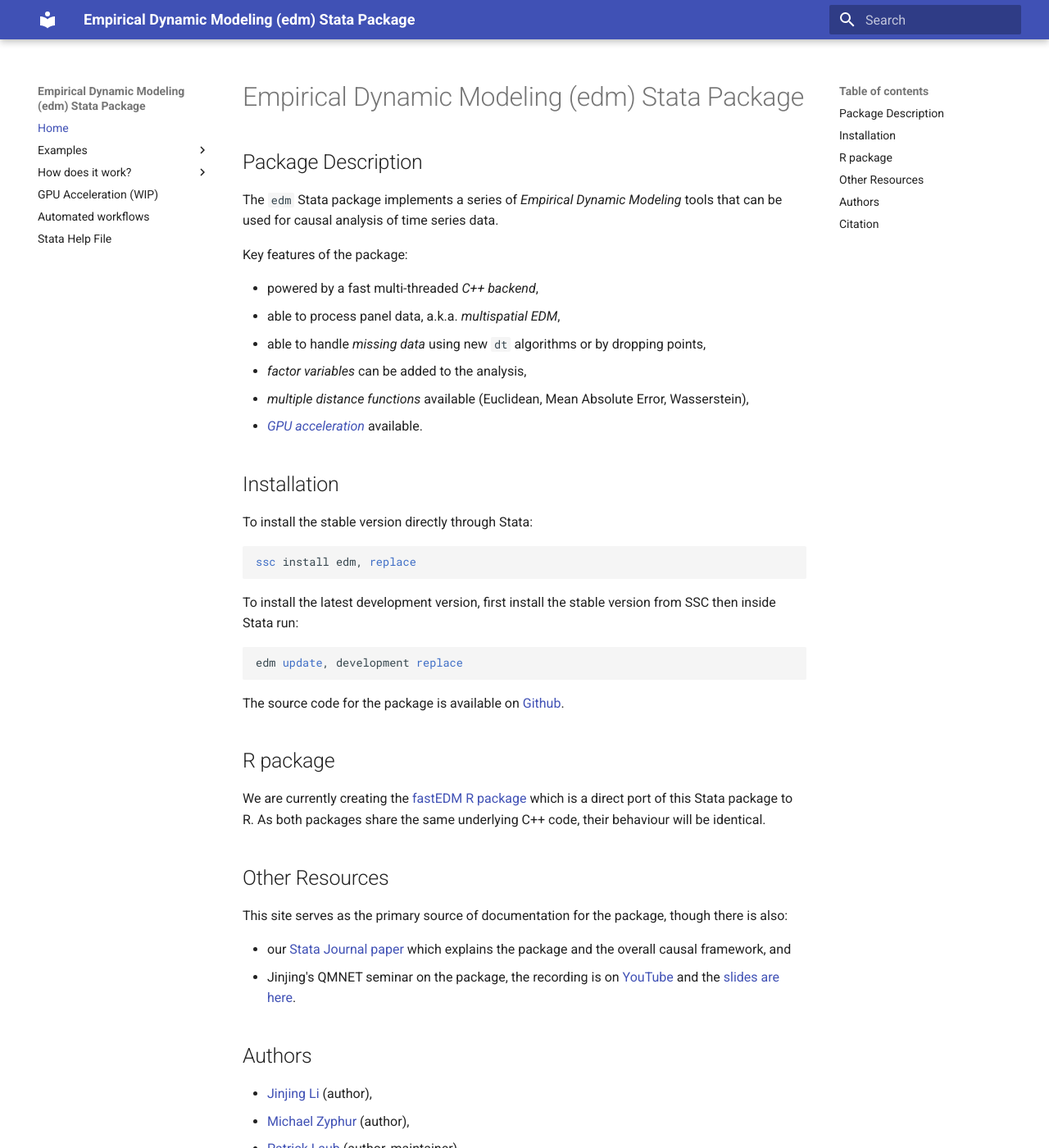
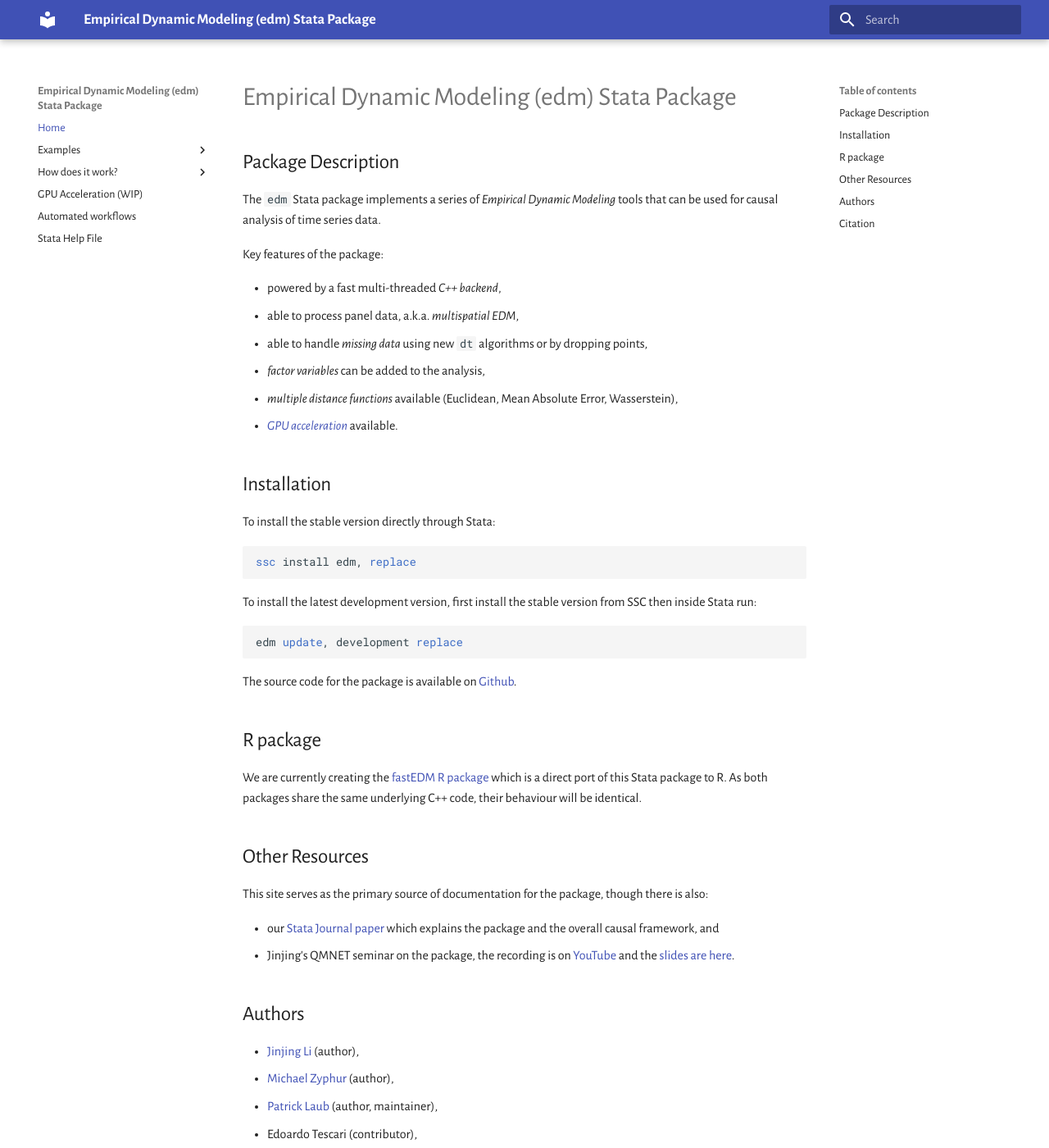
Before and after one commit to EDM-Developers/edm-stata, an MkDocs documentation site: the page built from docs/index.md, in a window 1280 px wide and 1400 px high. Shown: the whole window at 82% size. Built offline with MkDocs 1.6.1 and Material for MkDocs 9.7.7, drawn with Linux system fonts in a browser that asks for light colours.

Commit message:
Nicer font in documentation webpages

```diff
--- a/mkdocs.yml
+++ b/mkdocs.yml
@@ -18,6 +18,15 @@
 
 theme:
   name: material
+
+  # These are the default colours
+  palette:
+    primary: indigo
+    accent: indigo
+
+  font:
+    text: Alegreya Sans
+
   hljs_languages:
     - stata
 
```
